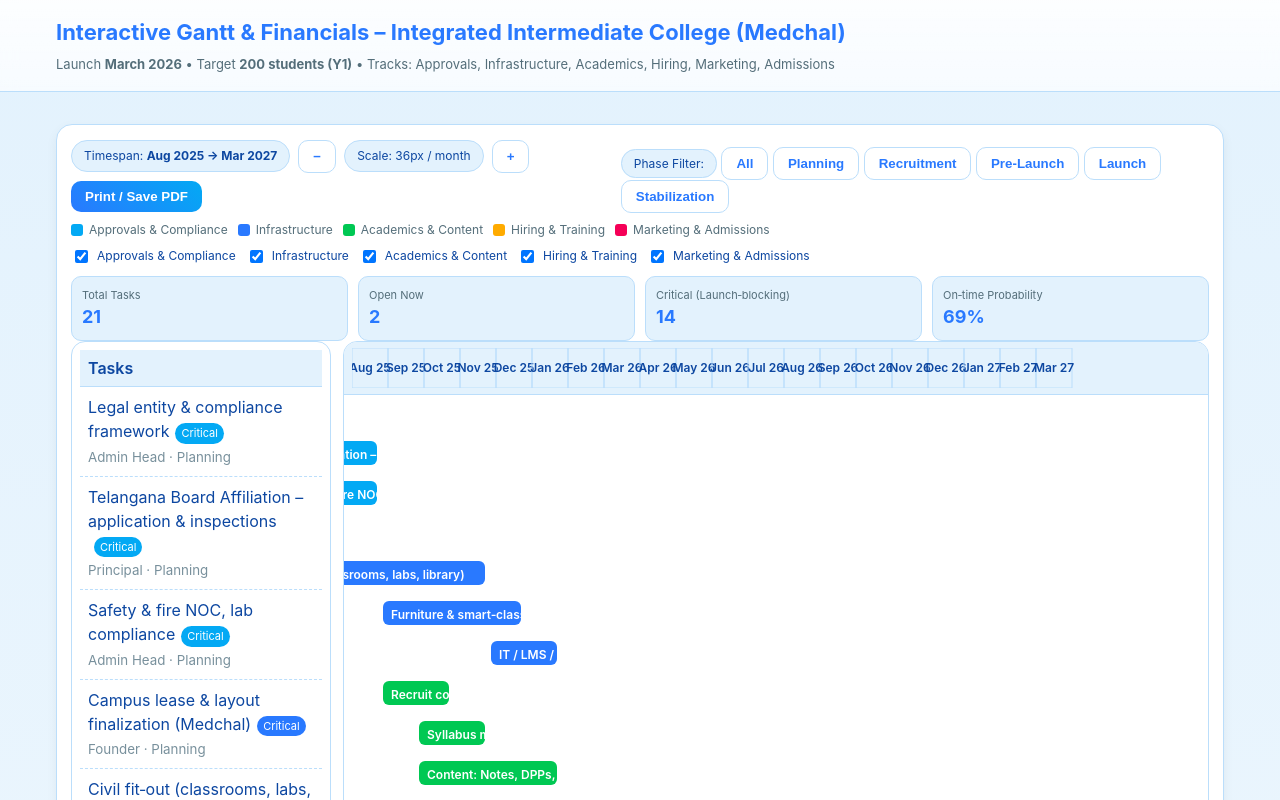
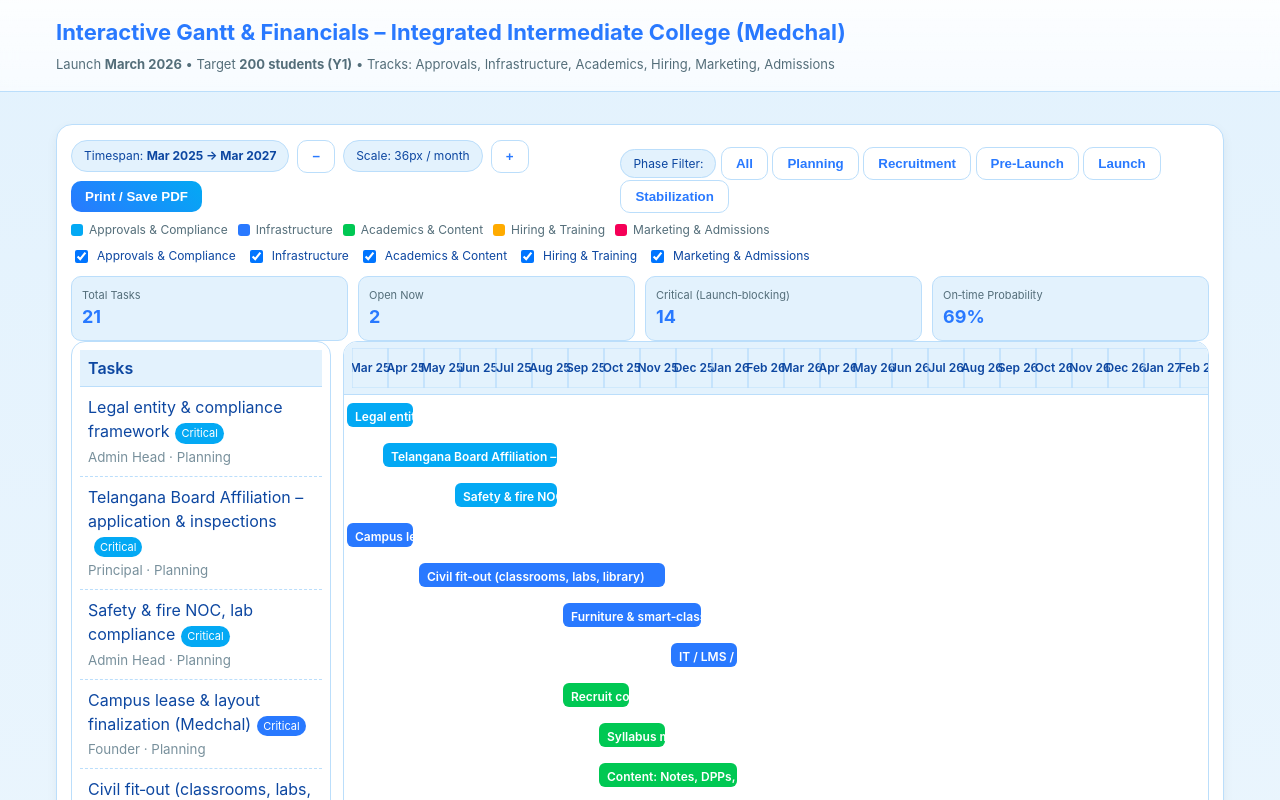
Before and after one commit to vmk06/Project-A, a plain HTML site: page index.html in a window 1280 px wide. Shown: the top 800 px of the page. Drawn offline with nearby package versions, Linux system fonts and the light colour scheme.

Commit message:
Update index.html

```diff
--- a/index.html
+++ b/index.html
@@ -90,7 +90,7 @@
     <section class="panel">
       <div class="section-title">
         <div class="controls">
-          <span class="badge">Timespan: <strong>Aug 2025 → Mar 2027</strong></span>
+          <span class="badge">Timespan: <strong>Mar 2025 → Mar 2027</strong></span>
           <div class="scale">
             <button class="btn secondary" id="zoomOut">−</button>
             <span class="badge" id="scaleLabel">Scale: 36px / month</span>
@@ -249,7 +249,7 @@
 // =========================
 // A) INTERACTIVE GANTT
 // =========================
-const START = new Date(2025, 7, 1); // Aug 1, 2025
+const START = new Date(2025, 2, 1); // Mar 1, 2025
 const END   = new Date(2027, 2, 1); // Mar 1, 2027
 
 const TRACKS = {
@@ -376,8 +376,8 @@ function buildChart(list){
     const color = TRACKS[t.track].color;
     svg += `
       <g class="bar" data-id="${t.id}" data-name="${t.name}" data-owner="${t.owner}" data-start="${fmt(s)}" data-end="${fmt(e)}" data-track="${TRACKS[t.track].label}" data-phase="${t.phase}" data-critical="${t.critical?'Yes':'No'}">
-        <rect x="${x}" y="${y-2}" rx="${r}" ry="${r}" width="${w}" height="${rowH-8}" fill="${color}" />
-        <text x="${x+8}" y="${y+16}" fill="#fff" font-weight="600" font-size="12">${t.name}</text>
+        <rect x="${x}" y="${y}" rx="${r}" ry="${r}" width="${w}" height="${rowH-8}" fill="${color}" />
+        <text x="${x+8}" y="${y+18}" fill="#fff" font-weight="600" font-size="12">${t.name}</text>
       </g>`;
   });
 
```
